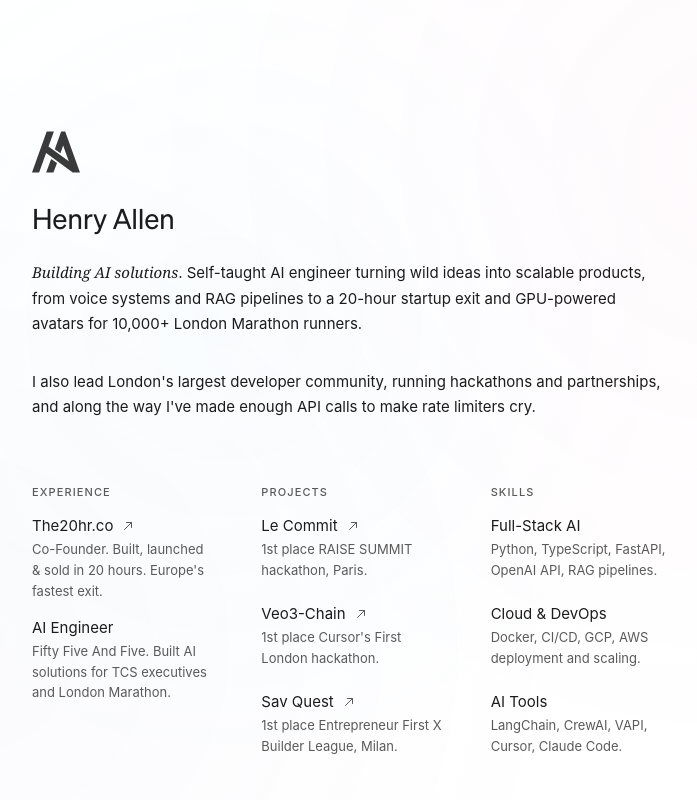
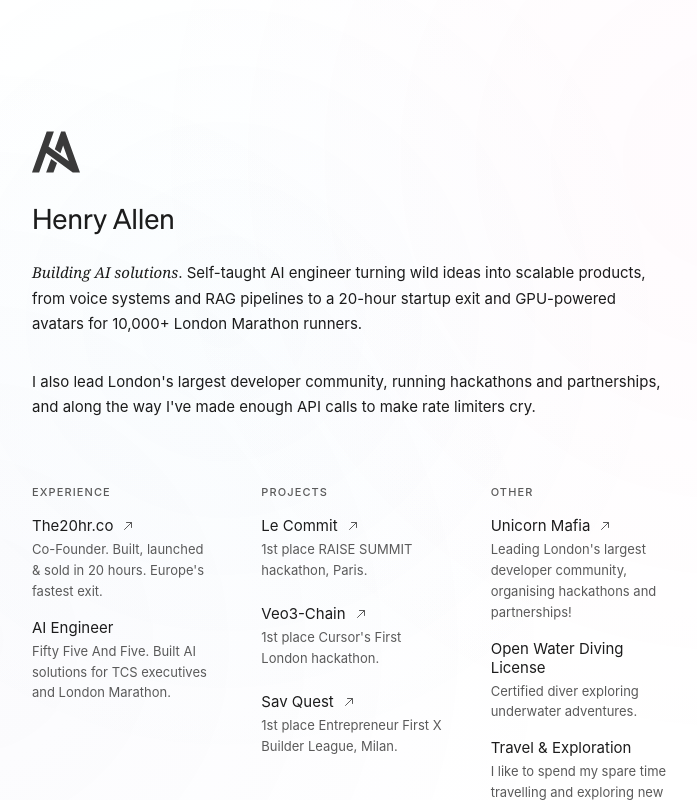
Before and after one commit to HenryAllen04/portfolio-site, a Next.js app: page / in a window 1280 px wide. Shown: the top 802 px of the page, without its empty margins (288-985 px from the left). Built offline with nearby package versions, Linux system fonts and the light colour scheme; a web font is replaced by a local one.

Commit message:
skills to other

```diff
--- a/src/app/page.tsx
+++ b/src/app/page.tsx
@@ -86,18 +86,21 @@
                 </div>
 
                 <div className="column">
-                  <h2>Skills</h2>
+                  <h2>Other</h2>
                   <div className="item-block">
-                    <a>Full-Stack AI</a>
-                    <p>Python, TypeScript, FastAPI, OpenAI API, RAG pipelines.</p>
+                    <a href="https://www.unicrnmafia.com/" rel="noopener" target="_blank">
+                      Unicorn Mafia
+                      <ExternalLinkIcon />
+                    </a>
+                    <p>Leading London&apos;s largest developer community, organising hackathons and partnerships!</p>
                   </div>
                   <div className="item-block">
-                    <a>Cloud & DevOps</a>
-                    <p>Docker, CI/CD, GCP, AWS deployment and scaling.</p>
+                    <a>Open Water Diving License</a>
+                    <p>Certified diver exploring underwater adventures.</p>
                   </div>
                   <div className="item-block">
-                    <a>AI Tools</a>
-                    <p>LangChain, CrewAI, VAPI, Cursor, Claude Code.</p>
+                    <a>Travel & Exploration</a>
+                    <p>I like to spend my spare time travelling and exploring new places.</p>
                   </div>
                 </div>
               </div>
```
